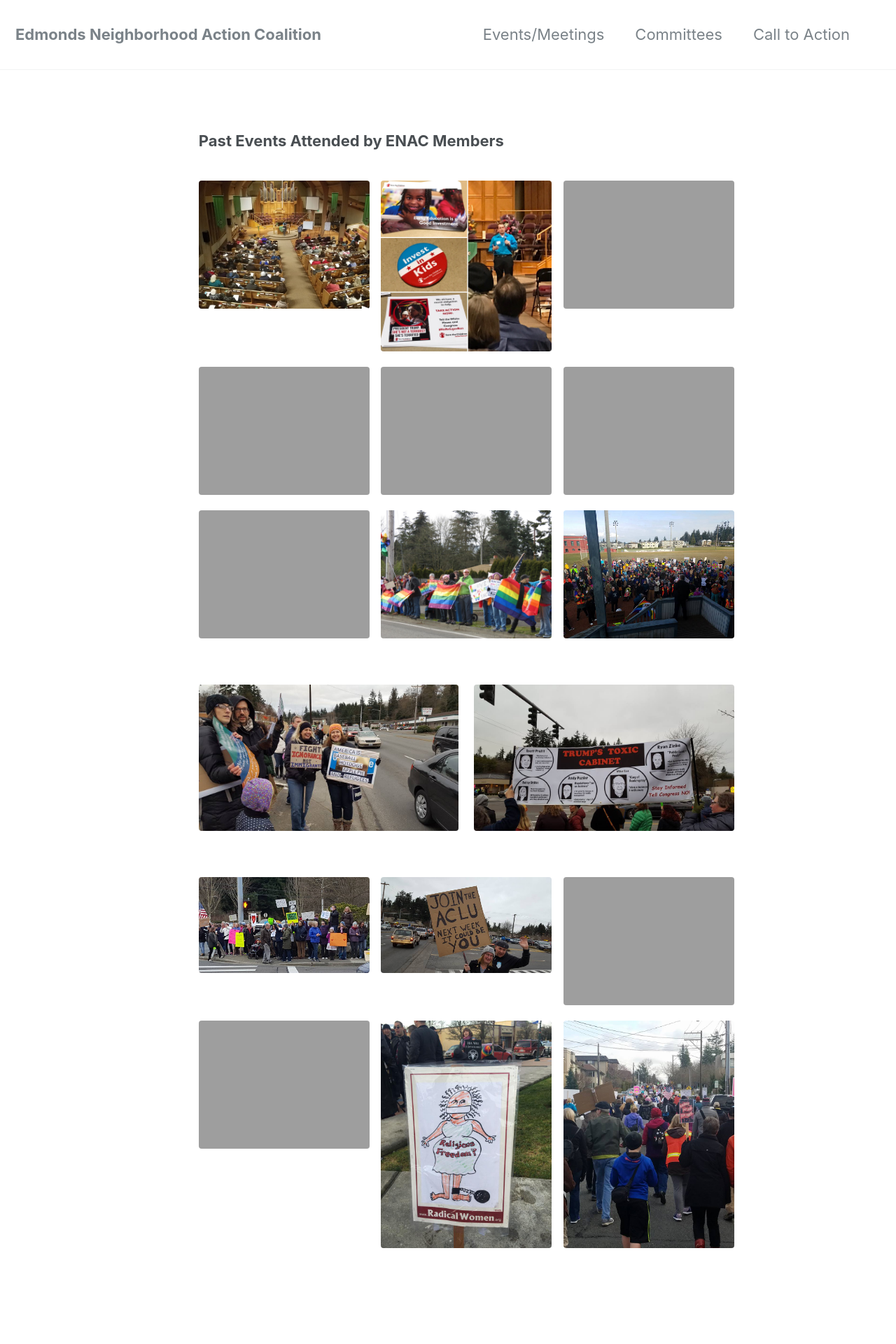
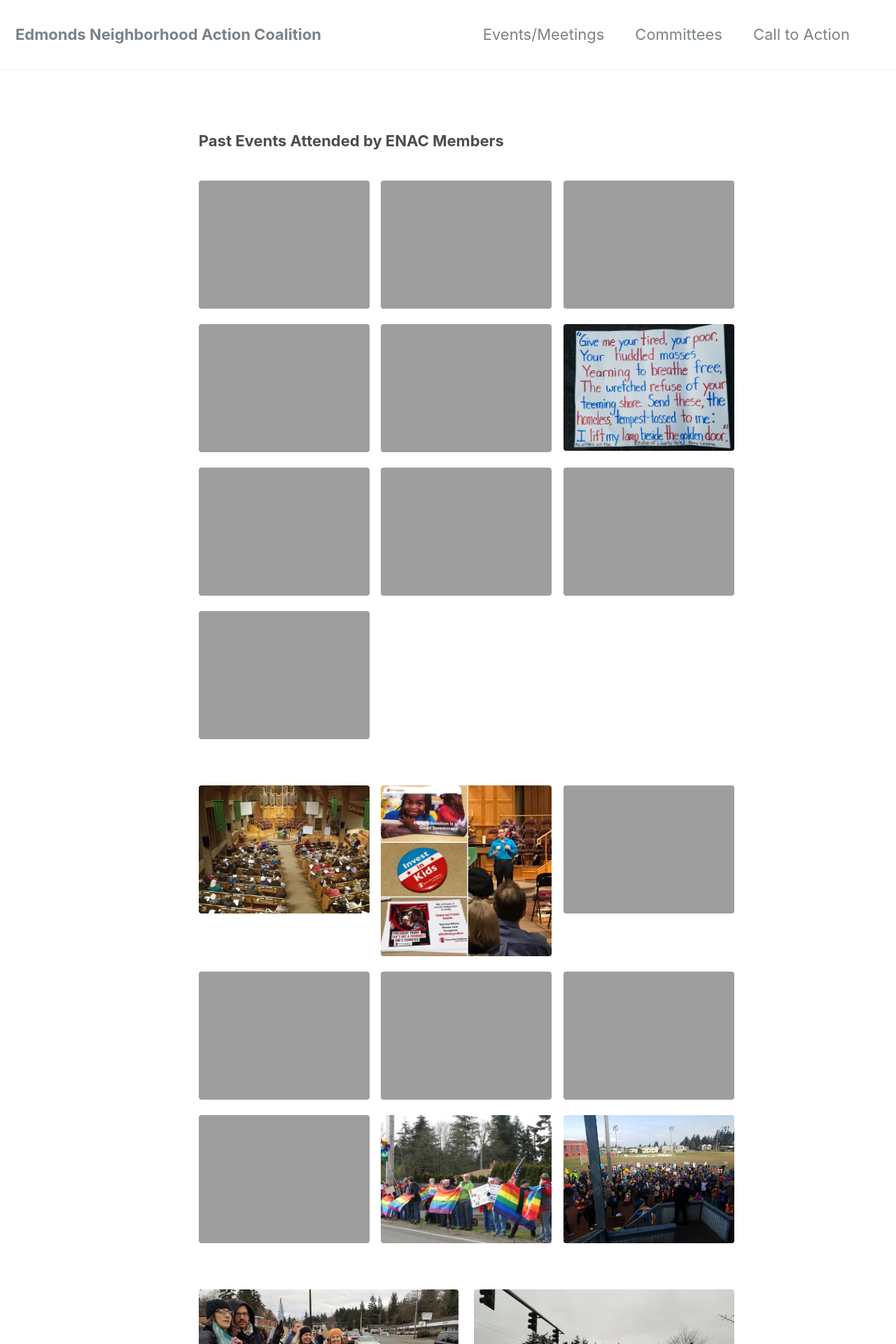
Before and after one commit to sounderminds/enac_dev, a Jekyll site: the page built from _pages/imagegallery.md, in a window 1280 px wide. Shown: the top 1920 px of the page at 70% size. Built offline with Jekyll 4.4.1, drawn with Linux system fonts in a browser that asks for light colours.

Commit message:
added images to gallery

```diff
--- a/_pages/imagegallery.md
+++ b/_pages/imagegallery.md
@@ -2,6 +2,27 @@
 layout: single
 permalink: /imagegallery/
 gallery1:
+- url: /assets/images/20170225_103758.jpg
+  image_path: /assets/images/20170225_103758.jpg
+- url: /assets/images/20170311_134430.jpg
+  image_path: /assets/images/20170311_134430.jpg
+- url: /assets/images/20170225_114140.jpg
+  image_path: /assets/images/20170225_114140.jpg
+- url: /assets/images/20170225_114234.jpg
+  image_path: /assets/images/20170225_114234.jpg
+- url: /assets/images/20170311_134451.jpg
+  image_path: /assets/images/20170311_134451.jpg
+- url: /assets/images/VZM.IMG_20170130_091357.jpg
+  image_path: /assets/images/VZM.IMG_20170130_091357.jpg
+- url: /assets/images/20170212_102852.jpg
+  image_path: /assets/images/20170212_102852.jpg
+- url: /assets/images/20170212_102946.jpg
+  image_path: /assets/images/20170212_102946.jpg
+- url: /assets/images/20170212_103108.jpg
+  image_path: /assets/images/20170212_103108.jpg
+- url: /assets/images/20170212_102852.jpg
+  image_path: /assets/images/20170212_102852.jpg
+gallery2:
   - url: /assets/images/157.jpg
     image_path: /assets/images/157.jpg
     alt: "First ENAC Meeting"
@@ -35,7 +56,7 @@
     title: "LGBTQ Rally"
   - url: /assets/images/suprising2.jpg
     image_path: /assets/images/suprising2.jpg
-gallery2:
+gallery3:
   - url: /assets/images/edmonsrally.jpg
     image_path: /assets/images/edmonsrally.jpg
     alt: "Edmonds Immigration Rally"
@@ -44,7 +65,7 @@
     image_path: /assets/images/immigration_Rally.jpg
     alt: "Edmonds Immigration Rally"
     title: "Edmonds Immigration Rally"
-gallery3:
+gallery4:
   - url: /assets/images/immigrationrally.jpg
     image_path: /assets/images/immigrationrally.jpg
     alt: "Edmonds Immigration Rally"
@@ -57,16 +78,18 @@
     image_path: /assets/images/pp1.jpg
     alt: "Planned Parenthood March"
     title: "Planned Parenthood March"
+  - url: /assets/images/suprising.jpg
+    image_path: /assets/images/suprising.jpg
+  - url: /assets/images/20170311_134437.jpg
+    image_path: /assets/images/20170311_134437.jpg
+  - url: /assets/images/radicalwomen.jpg
+    image_path: /assets/images/radicalwomen.jpg
+    alt: "Planned Parenthood March"
+    title: "Planned Parenthood March"
   - url: /assets/images/pp3.jpg
     image_path: /assets/images/pp3.jpg
     alt: "Planned Parenthood March"
     title: "Planned Parenthood March"
-  - url: /assets/images/radicalwomen.jpg
-    image_path: /assets/images/radicalwomen.jpg
-    alt: "Planned Parenthood March"
-    title: "Planned Parenthood March"
-  - url: /assets/images/suprising.jpg
-    image_path: /assets/images/suprising.jpg
 
 ---
 <h3>Past Events Attended by ENAC Members</h3>
@@ -74,3 +97,4 @@
 {% include gallery id="gallery1" %}
 {% include gallery id="gallery2" %}
 {% include gallery id="gallery3" %}
+{% include gallery id="gallery4" %}
```
Also changed, not shown: assets/images/VZM.IMG_20170130_091357.jpg (added), 9 other files.
